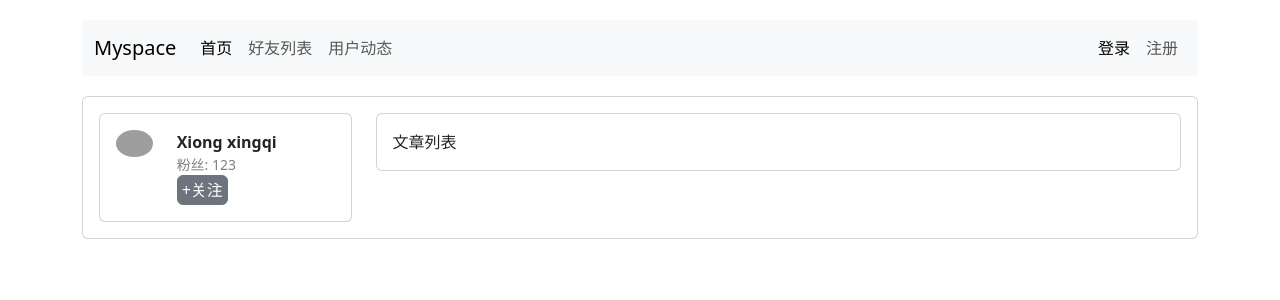
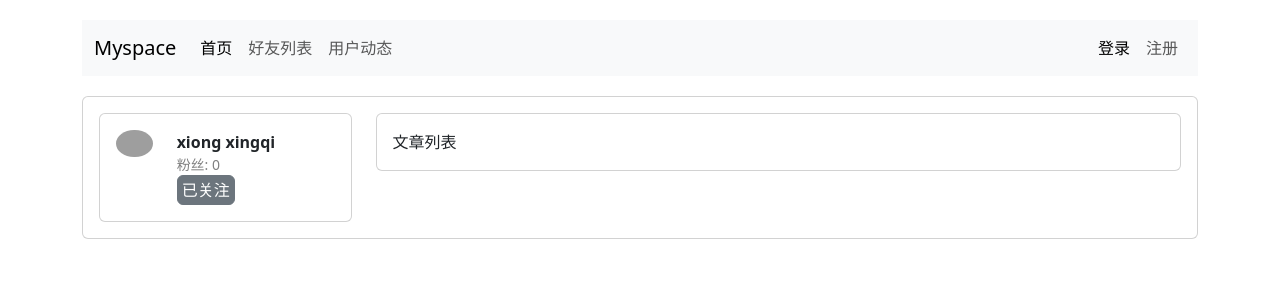
Before and after one commit to xiongxingqi/myspace, a Vue app: page /userDynamics in a window 1280 px wide. Both pictures are taken after a click on the button "+关注". Shown: the top 300 px of the page. Built offline with nearby package versions, Linux system fonts and the light colour scheme; grey boxes are pictures that could not be loaded.

Commit message:
数据父传子,子调父函数

```diff
--- a/src/components/UserProfileInfo.vue
+++ b/src/components/UserProfileInfo.vue
@@ -5,9 +5,10 @@
                 <img class="img-fluid" src="https://cdn.acwing.com/media/user/profile/photo/377958_lg_7782d96956.png" alt="头像">
             </div>
             <div class="col-9">
-                <div class="userName">Xiong xingqi</div>
-                <div class="fans"> 粉丝: 123</div>
-            <button type="button" class="btn btn-secondary">+关注</button>
+                <div class="userName">{{fullName}}</div>
+                <div class="fans"> 粉丝: {{user.followerCount}}</div>
+            <button v-if="!user.is_followed"  @click="follow" type="button" class="btn btn-secondary">+关注</button>
+            <button v-if="user.is_followed"  @click="nofollow" type="button" class="btn btn-secondary">已关注</button>
             </div>
         </div>
     </base-content>
@@ -15,12 +16,35 @@
 </template>
 <script>
 import BaseContent from './BaseContent.vue'
-
+import { computed } from 'vue';
 
 export default {
     name: "UserProfileInfo",
+    props: {
+        user:{
+            type: Object,
+            required: true,
+        }
+    },
     components: {
         BaseContent,
+    },
+    setup(props,context){
+        let fullName= computed(()=> props.user.firstName+' '+ props.user.lastName);
+
+        const follow=()=>{
+            context.emit('follow');
+        }
+
+        const nofollow=()=>{
+            context.emit('nofollow');
+        }
+
+        return {
+            fullName,
+            follow,
+            nofollow,
+        };
     },
 }
 </script>
--- a/src/views/UserDynamicsView.vue
+++ b/src/views/UserDynamicsView.vue
@@ -1,7 +1,7 @@
 <template >
     <base-content>
         <div class="row">
-            <div class="col-3"> <UserProfileInfo/></div>
+            <div class="col-3"> <UserProfileInfo :user="user" @follow="follow" @nofollow="nofollow" /></div>
             <div class="col-9"><user-profile-posts/></div>
         </div>
     </base-content>
@@ -10,6 +10,7 @@
 import BaseContent from '@/components/BaseContent.vue';
 import UserProfileInfo from '../components/UserProfileInfo.vue';
 import UserProfilePosts from '../components/UserProfilePosts.vue'
+import { reactive } from 'vue';
 
 export default {
     name: "UserDynamicsView",
@@ -18,6 +19,30 @@ export default {
         UserProfileInfo,
         UserProfilePosts,
     },
+    setup() {
+        const user=reactive({
+            id: 1,
+            username: "xiongxingqi",
+            firstName: "xiong",
+            lastName: "xingqi",
+            followerCount: 0,
+            is_followed: false,
+        });
+
+        const follow=()=>{
+            user.is_followed=true;
+        }
+
+        const nofollow=()=>{
+            user.is_followed=false;
+        }
+
+        return {
+            user,
+            follow,
+            nofollow,
+        }
+    }
 }
 </script>
 <style lang="css" scoped>
```
